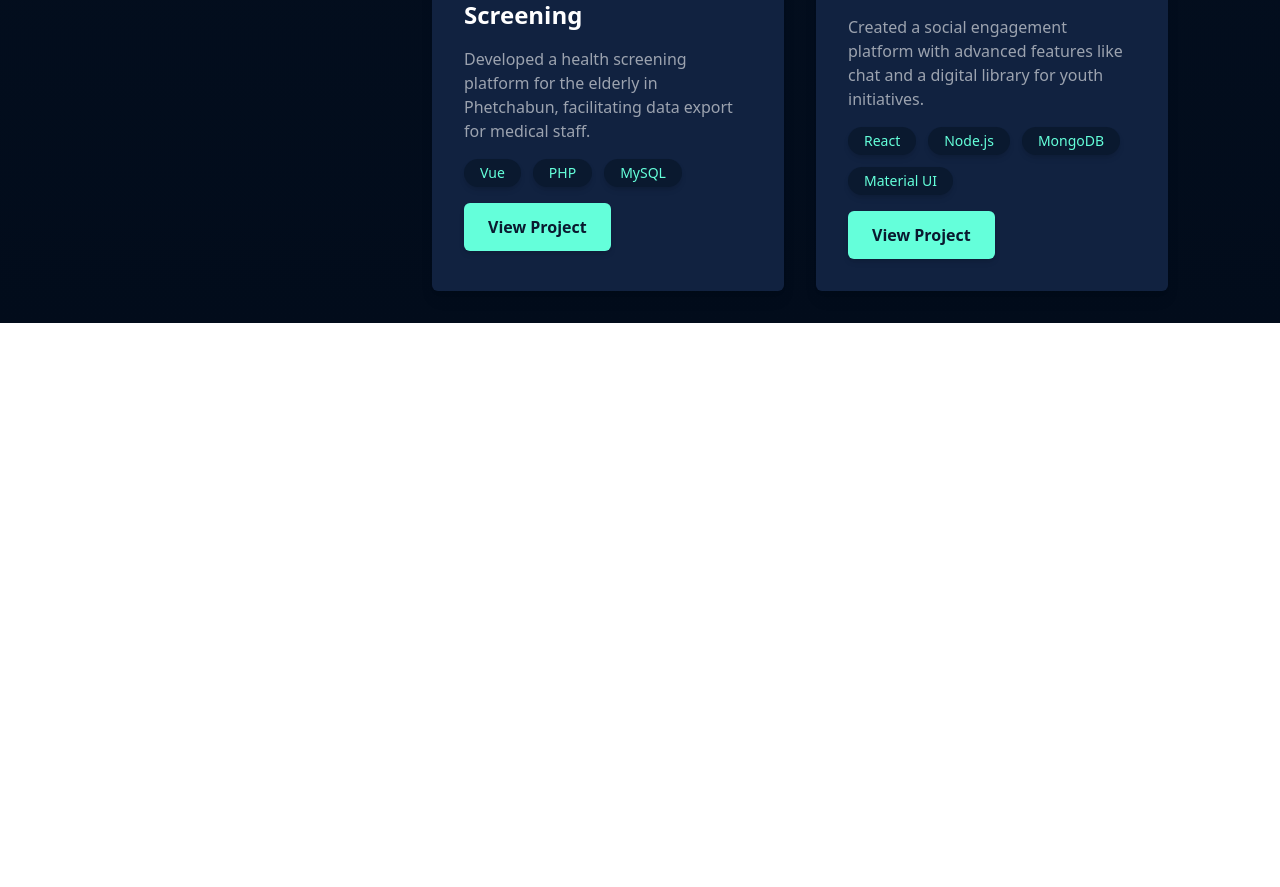
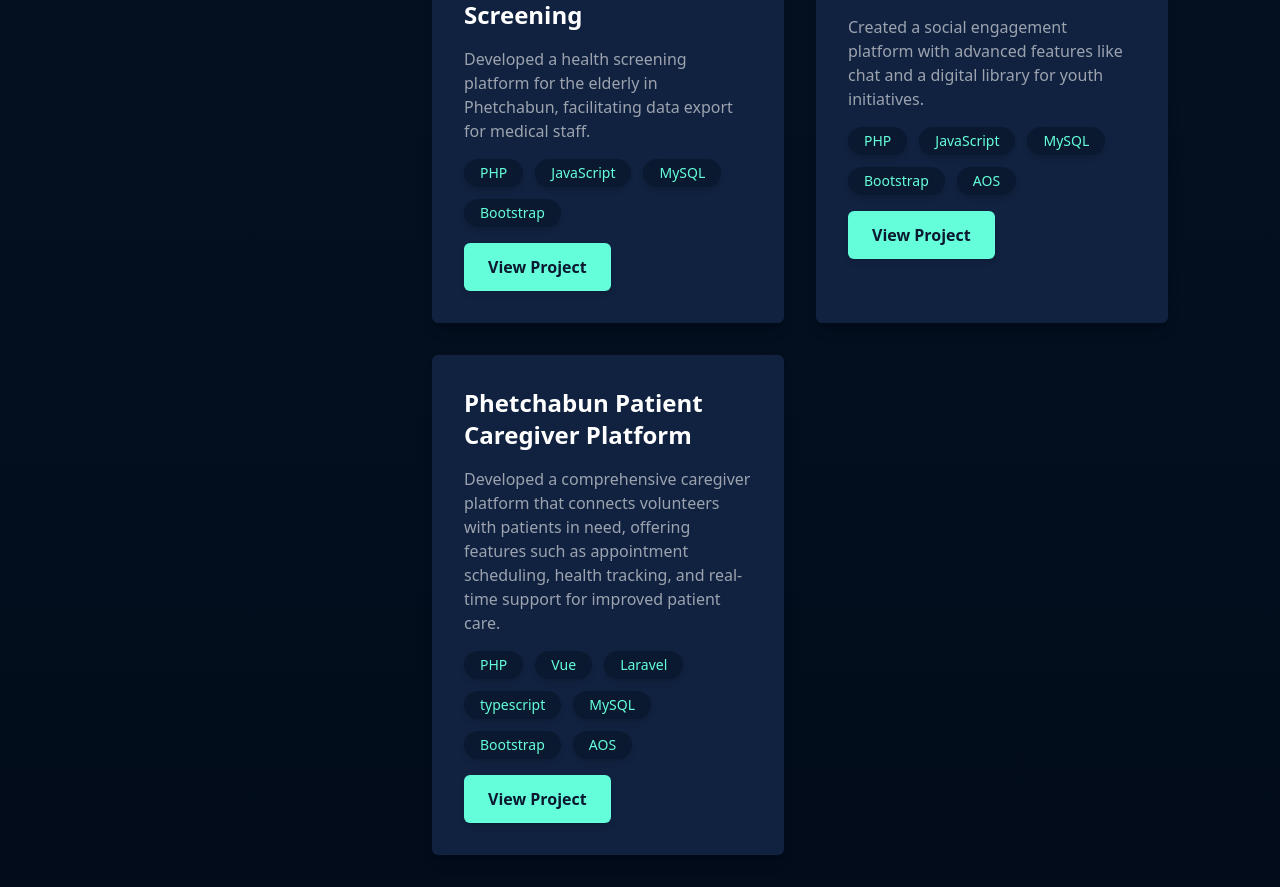
Before and after one commit to Josaha1/portfolio-website, a React (Vite) app: page / in a window 1280 px wide. Shown: the part 2501-3388 px from the top of the page. Before the commit the page ends 2824 px from the top, so only its background shows below. Built offline with nearby package versions, Linux system fonts and the light colour scheme; the HTML template or start-up script is replaced by a standard one.

Commit message:
Initial commit

```diff
--- a/src/pages/Projects.jsx
+++ b/src/pages/Projects.jsx
@@ -8,29 +8,37 @@ function Projects() {
       description:
         "Developed a risk assessment platform to evaluate mental health risks in youths, providing tools for early intervention and prevention.",
       link: "https://sharesook.com/healthyemotion/",
-      tags: ["React", "PHP", "MySQL", "Tailwind CSS"],
+      tags: ["PHP", "JavaScript", "MySQL", "Bootstrap"],
     },
     {
       title: "Sharesook Healthy DM Website",
       description:
         "Built a diabetes management website to help individuals monitor and maintain their health effectively.",
       link: "https://sharesook.com/healthydm/",
-      tags: ["Vue", "Laravel", "JavaScript", "Bootstrap"],
+      tags: ["PHP", "JavaScript", "MySQL", "Bootstrap"],
     },
     {
       title: "Phetchabun Elderly Screening",
       description:
         "Developed a health screening platform for the elderly in Phetchabun, facilitating data export for medical staff.",
       link: "https://www.pccpbn.net/AgeScreenStep3/",
-      tags: ["Vue", "PHP", "MySQL"],
+      tags: ["PHP", "JavaScript", "MySQL", "Bootstrap"],
     },
     {
       title: "Social Align Platform",
       description:
         "Created a social engagement platform with advanced features like chat and a digital library for youth initiatives.",
       link: "https://social-align.com/",
-      tags: ["React", "Node.js", "MongoDB", "Material UI"],
+      tags: ["PHP", "JavaScript", "MySQL", "Bootstrap", "AOS"],
     },
+    {
+      title: "Phetchabun Patient Caregiver Platform",
+      description:
+        "Developed a comprehensive caregiver platform that connects volunteers with patients in need, offering features such as appointment scheduling, health tracking, and real-time support for improved patient care.",
+      link: "https://www.healthtouchpbn.net/",
+      tags: ["PHP", "Vue", "Laravel", "typescript", "MySQL", "Bootstrap", "AOS"],
+    },
+
   ];
 
   return (
@@ -38,7 +46,9 @@ function Projects() {
       id="projects"
       className="space-y-12 min-h-screen flex flex-col justify-center px-6 sm:px-8 md:px-12 lg:px-20"
     >
-      <h1 className="text-4xl md:text-5xl font-bold text-white mb-8 text-center md:text-left">Projects</h1>
+      <h1 className="text-4xl md:text-5xl font-bold text-white mb-8 text-center md:text-left">
+        Projects
+      </h1>
       <div className="grid grid-cols-1 md:grid-cols-2 gap-8">
         {projects.map((project, index) => (
           <div
```
